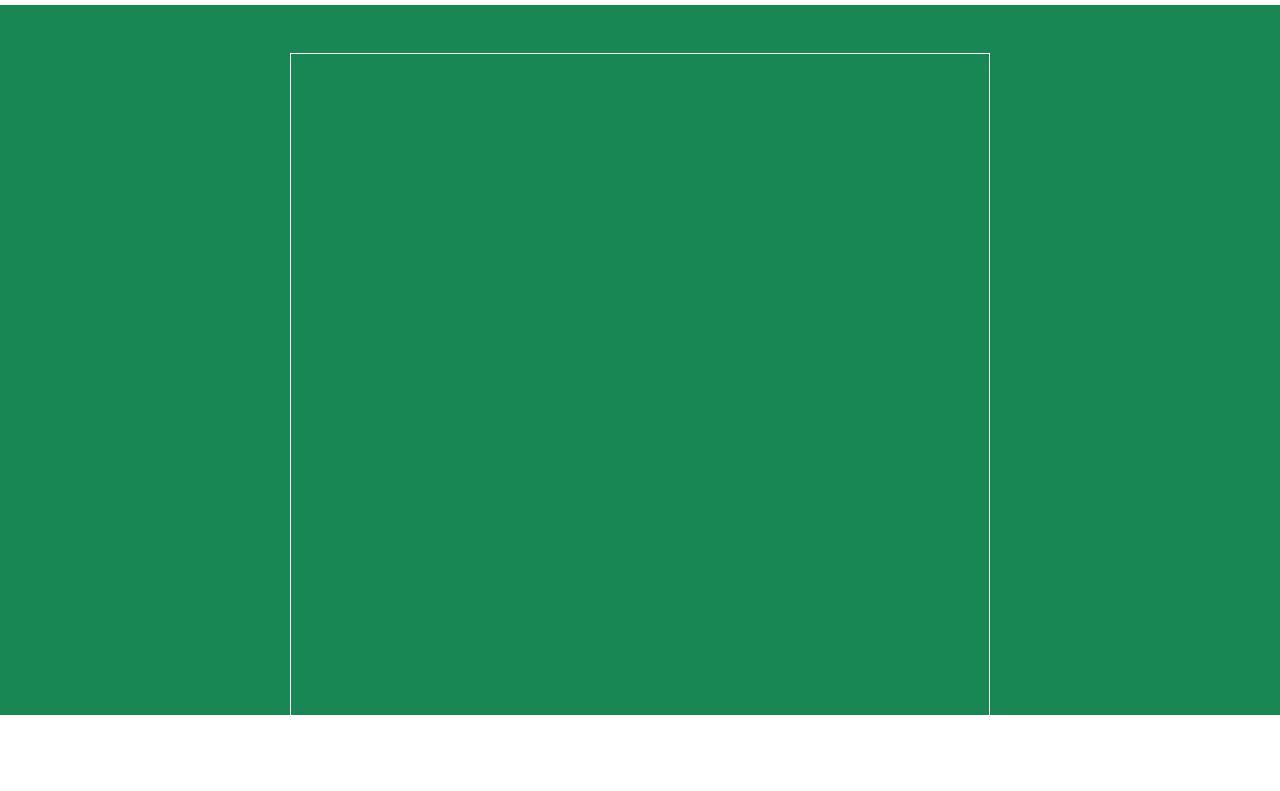
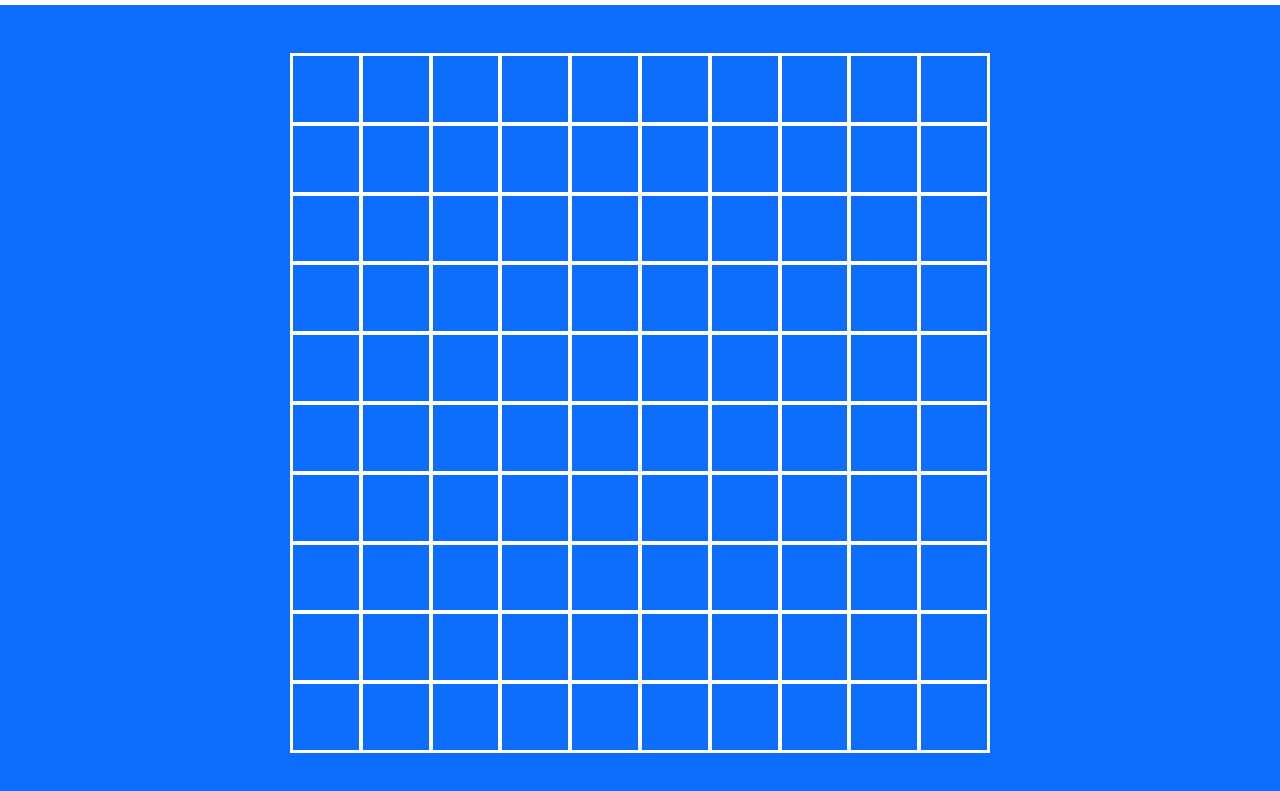
Before and after one commit to masepe95/js-campominato-grid, a plain HTML site: page index.html in a window 1280 px wide. Shown: the part 67-858 px from the top of the page. Drawn offline with nearby package versions, Linux system fonts and the light colour scheme.

Commit message:
[HTML] grid added in DOM

```diff
--- a/css/style.css
+++ b/css/style.css
@@ -20,5 +20,5 @@
 	background-color: red;
 }
 main {
-	height: calc(100vh - 90px);
+	height: calc(100vh);
 }
--- a/index.html
+++ b/index.html
@@ -35,9 +35,110 @@
             </div>
         </div>
     </header>
-    <main class="bg-success">
+    <main class="bg-primary">
         <div class="container py-5 d-flex justify-content-center">
-            <div class="blocco-grande"></div>
+            <div class="blocco-grande">
+                <div class="blocco-piccolo"></div>
+                <div class="blocco-piccolo"></div>
+                <div class="blocco-piccolo"></div>
+                <div class="blocco-piccolo"></div>
+                <div class="blocco-piccolo"></div>
+                <div class="blocco-piccolo"></div>
+                <div class="blocco-piccolo"></div>
+                <div class="blocco-piccolo"></div>
+                <div class="blocco-piccolo"></div>
+                <div class="blocco-piccolo"></div>
+                <div class="blocco-piccolo"></div>
+                <div class="blocco-piccolo"></div>
+                <div class="blocco-piccolo"></div>
+                <div class="blocco-piccolo"></div>
+                <div class="blocco-piccolo"></div>
+                <div class="blocco-piccolo"></div>
+                <div class="blocco-piccolo"></div>
+                <div class="blocco-piccolo"></div>
+                <div class="blocco-piccolo"></div>
+                <div class="blocco-piccolo"></div>
+                <div class="blocco-piccolo"></div>
+                <div class="blocco-piccolo"></div>
+                <div class="blocco-piccolo"></div>
+                <div class="blocco-piccolo"></div>
+                <div class="blocco-piccolo"></div>
+                <div class="blocco-piccolo"></div>
+                <div class="blocco-piccolo"></div>
+                <div class="blocco-piccolo"></div>
+                <div class="blocco-piccolo"></div>
+                <div class="blocco-piccolo"></div>
+                <div class="blocco-piccolo"></div>
+                <div class="blocco-piccolo"></div>
+                <div class="blocco-piccolo"></div>
+                <div class="blocco-piccolo"></div>
+                <div class="blocco-piccolo"></div>
+                <div class="blocco-piccolo"></div>
+                <div class="blocco-piccolo"></div>
+                <div class="blocco-piccolo"></div>
+                <div class="blocco-piccolo"></div>
+                <div class="blocco-piccolo"></div>
+                <div class="blocco-piccolo"></div>
+                <div class="blocco-piccolo"></div>
+                <div class="blocco-piccolo"></div>
+                <div class="blocco-piccolo"></div>
+                <div class="blocco-piccolo"></div>
+                <div class="blocco-piccolo"></div>
+                <div class="blocco-piccolo"></div>
+                <div class="blocco-piccolo"></div>
+                <div class="blocco-piccolo"></div>
+                <div class="blocco-piccolo"></div>
+                <div class="blocco-piccolo"></div>
+                <div class="blocco-piccolo"></div>
+                <div class="blocco-piccolo"></div>
+                <div class="blocco-piccolo"></div>
+                <div class="blocco-piccolo"></div>
+                <div class="blocco-piccolo"></div>
+                <div class="blocco-piccolo"></div>
+                <div class="blocco-piccolo"></div>
+                <div class="blocco-piccolo"></div>
+                <div class="blocco-piccolo"></div>
+                <div class="blocco-piccolo"></div>
+                <div class="blocco-piccolo"></div>
+                <div class="blocco-piccolo"></div>
+                <div class="blocco-piccolo"></div>
+                <div class="blocco-piccolo"></div>
+                <div class="blocco-piccolo"></div>
+                <div class="blocco-piccolo"></div>
+                <div class="blocco-piccolo"></div>
+                <div class="blocco-piccolo"></div>
+                <div class="blocco-piccolo"></div>
+                <div class="blocco-piccolo"></div>
+                <div class="blocco-piccolo"></div>
+                <div class="blocco-piccolo"></div>
+                <div class="blocco-piccolo"></div>
+                <div class="blocco-piccolo"></div>
+                <div class="blocco-piccolo"></div>
+                <div class="blocco-piccolo"></div>
+                <div class="blocco-piccolo"></div>
+                <div class="blocco-piccolo"></div>
+                <div class="blocco-piccolo"></div>
+                <div class="blocco-piccolo"></div>
+                <div class="blocco-piccolo"></div>
+                <div class="blocco-piccolo"></div>
+                <div class="blocco-piccolo"></div>
+                <div class="blocco-piccolo"></div>
+                <div class="blocco-piccolo"></div>
+                <div class="blocco-piccolo"></div>
+                <div class="blocco-piccolo"></div>
+                <div class="blocco-piccolo"></div>
+                <div class="blocco-piccolo"></div>
+                <div class="blocco-piccolo"></div>
+                <div class="blocco-piccolo"></div>
+                <div class="blocco-piccolo"></div>
+                <div class="blocco-piccolo"></div>
+                <div class="blocco-piccolo"></div>
+                <div class="blocco-piccolo"></div>
+                <div class="blocco-piccolo"></div>
+                <div class="blocco-piccolo"></div>
+                <div class="blocco-piccolo"></div>
+                <div class="blocco-piccolo"></div>
+            </div>
         </div>
     </main>
 </body>
```
